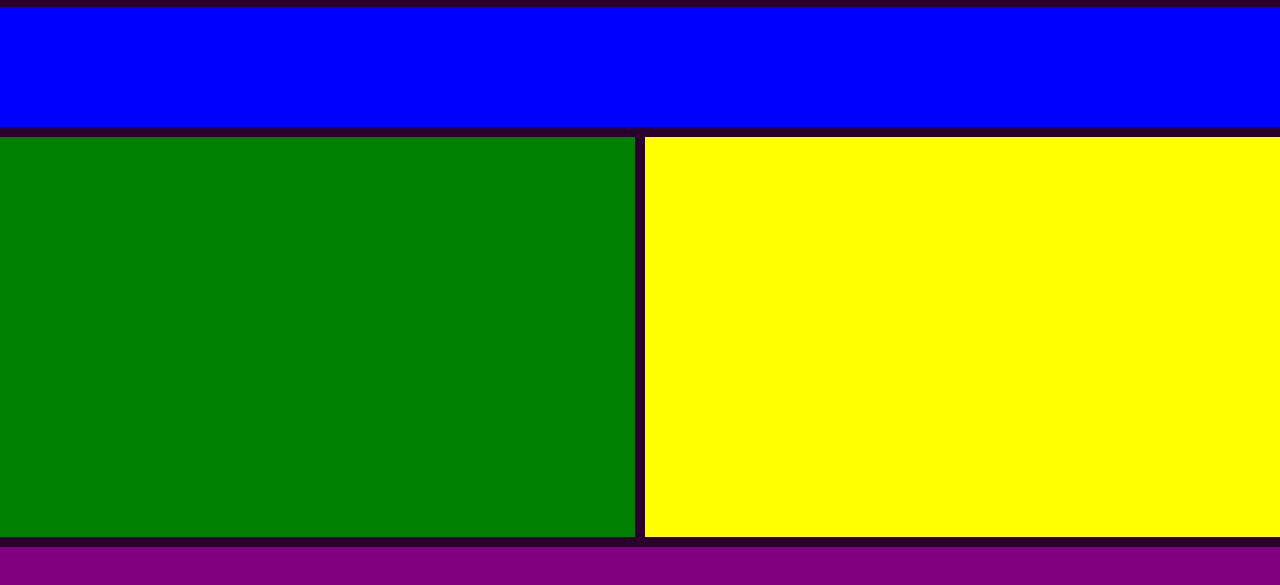
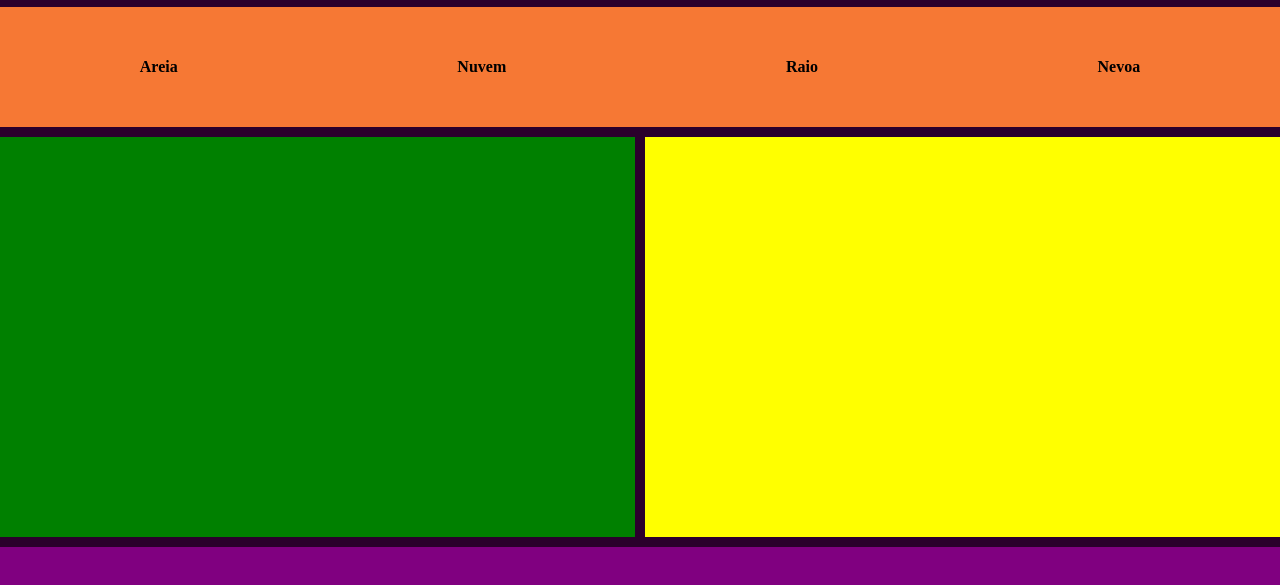
Before and after one commit to 10deymes/grid-em-css, a plain HTML site: page index.html in a window 1280 px wide. Shown: the part 163-748 px from the top of the page. Drawn offline with Linux system fonts and the light colour scheme.

Commit message:
Criar adicionar as aldeias

```diff
--- a/index.html
+++ b/index.html
@@ -10,9 +10,13 @@
 <body>
     <header>
         <div><img src="folha.PNG" alt=""></div>
-
     </header>
-    <nav></nav>
+    <nav>
+        <a href="">Areia</a>
+        <a href="">Nuvem</a>
+        <a href="">Raio</a>
+        <a href="">Nevoa</a>
+    </nav>
     <section></section>
     <aside></aside>
     <footer></footer>
--- a/stile.css
+++ b/stile.css
@@ -32,7 +32,18 @@ header div img{
 
  nav{
      grid-area: sasuke;
-     background-color: blue;
+     background-color: #f67834;
+     display: flex;
+     align-items: center;
+     justify-content: space-around;
+ }
+
+ nav a{
+     color: black;
+     text-decoration:none;
+     font-family: 'Times New Roman', Times, serif;
+     font-weight: 900;
+
  }
 
  section{
```
Also changed, not shown: 1 other file.
